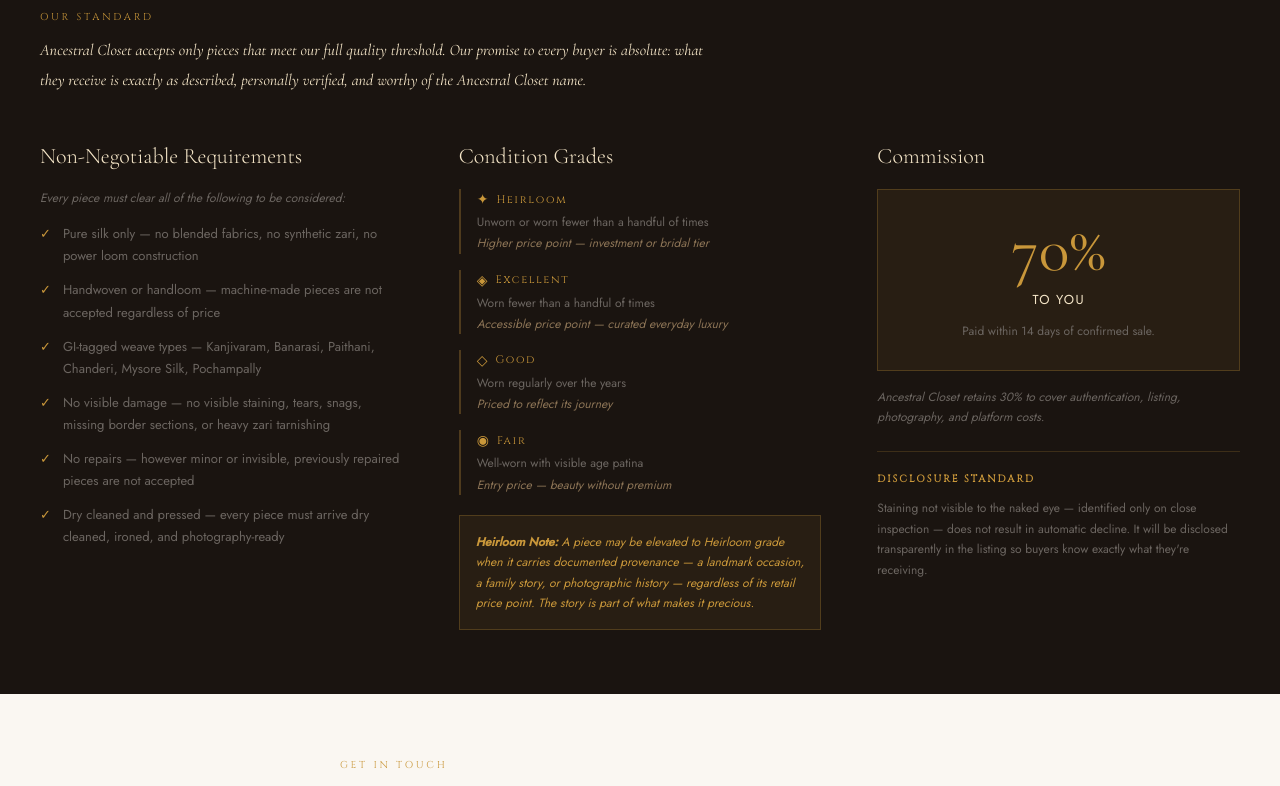
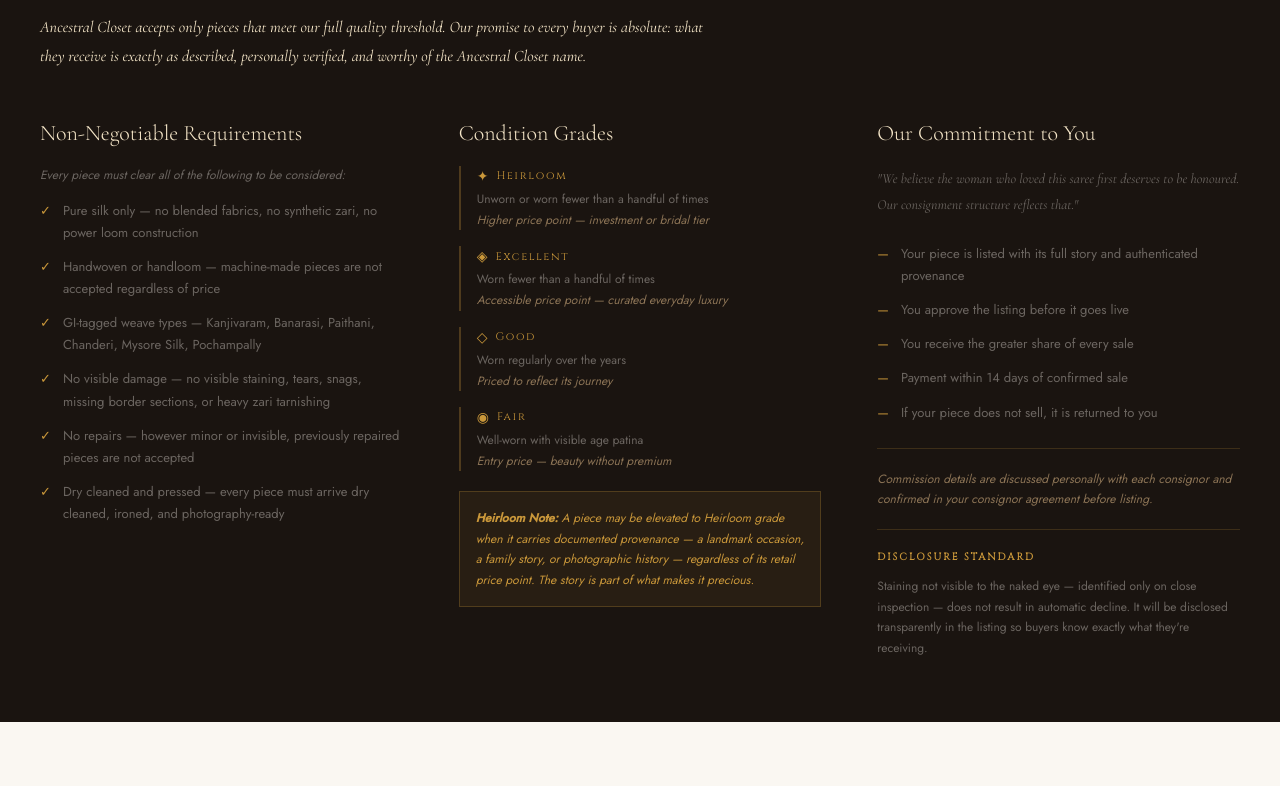
Before and after one commit to smithamurthyrao/ancestral-closet, a Next.js app: page /consign in a window 1280 px wide. Shown: the part 926-1712 px from the top of the page. Built offline with nearby package versions, Linux system fonts and the light colour scheme.

Commit message:
Add consign page

```diff
--- a/src/app/consign/page.tsx
+++ b/src/app/consign/page.tsx
@@ -43,20 +43,20 @@ export default function Consign() {
         </p>
       </section>
 
-      {/* HOW IT WORKS */}
+      {/* HOW IT WORKS — light section, dark text */}
       <section style={{ background: '#FAF7F2', padding: 'clamp(40px,6vw,64px) clamp(16px,5vw,40px)', width: '100%', boxSizing: 'border-box' as const }}>
-        <p style={{ fontFamily: "'Cinzel',serif", fontSize: '10px', letterSpacing: '0.28em', textTransform: 'uppercase', color: '#C9973A', marginBottom: '32px' }}>
+        <p style={{ fontFamily: "'Cinzel',serif", fontSize: '10px', letterSpacing: '0.28em', textTransform: 'uppercase', color: '#1a1410', marginBottom: '32px' }}>
           THE CONSIGNMENT PROCESS
         </p>
         <div style={{ display: 'grid', gridTemplateColumns: 'repeat(auto-fit, minmax(220px, 1fr))', gap: '1px', background: 'rgba(201,151,58,0.15)' }}>
           {[
             { num: '01', title: 'Reach Out', desc: 'Fill in the form below with details about your piece. We respond to all enquiries within 48 hours.' },
-            { num: '02', title: 'Authentication', desc: 'We meet at one of our consignor events or by appointment. Each piece is personally authenticated against our curation standards by Smitha Murthy.' },
+            { num: '02', title: 'Authentication', desc: 'We meet at one of our consignor events or by appointment. Each piece is personally authenticated by Smitha Murthy.' },
             { num: '03', title: 'Listing', desc: 'Accepted pieces are photographed, described, and listed on Ancestral Closet with your approval before going live.' },
-            { num: '04', title: 'Sale & Payment', desc: 'When your piece sells, you receive 70% of the sale price within 14 days of confirmed payment.' },
+            { num: '04', title: 'Sale & Payment', desc: 'When your piece sells, you receive your share of the sale price within 14 days of confirmed payment.' },
           ].map(step => (
             <div key={step.num} style={{ background: '#FAF7F2', padding: 'clamp(28px,4vw,40px) clamp(20px,3vw,32px)' }}>
-              <div style={{ fontFamily: "'Cormorant Garamond',serif", fontSize: '48px', fontWeight: 300, color: '#C9973A', opacity: 0.2, lineHeight: 1, marginBottom: '16px' }}>{step.num}</div>
+              <div style={{ fontFamily: "'Cormorant Garamond',serif", fontSize: '48px', fontWeight: 300, color: '#1a1410', opacity: 0.15, lineHeight: 1, marginBottom: '16px' }}>{step.num}</div>
               <h3 style={{ fontFamily: "'Cinzel',serif", fontSize: '11px', letterSpacing: '0.2em', color: '#1a1410', marginBottom: '12px' }}>{step.title}</h3>
               <p style={{ fontSize: '13px', color: '#6B5C50', lineHeight: 1.8 }}>{step.desc}</p>
             </div>
@@ -64,7 +64,7 @@ export default function Consign() {
         </div>
       </section>
 
-      {/* OUR STANDARD */}
+      {/* OUR STANDARD — dark section */}
       <section style={{ background: '#1a1410', padding: 'clamp(40px,6vw,64px) clamp(16px,5vw,40px)', width: '100%', boxSizing: 'border-box' as const }}>
         <p style={{ fontFamily: "'Cinzel',serif", fontSize: '10px', letterSpacing: '0.28em', textTransform: 'uppercase', color: '#C9973A', marginBottom: '12px' }}>
           OUR STANDARD
@@ -126,21 +126,33 @@ export default function Consign() {
             </div>
           </div>
 
-          {/* Commission */}
+          {/* Commission — reframed */}
           <div>
             <h3 style={{ fontFamily: "'Cormorant Garamond',serif", fontSize: 'clamp(18px,2.5vw,22px)', fontWeight: 300, color: '#F5E6C8', marginBottom: '20px' }}>
-              Commission
+              Our Commitment to You
             </h3>
-            <div style={{ background: 'rgba(201,151,58,0.08)', border: '0.5px solid rgba(201,151,58,0.25)', padding: '28px', marginBottom: '16px', textAlign: 'center' }}>
-              <div style={{ fontFamily: "'Cormorant Garamond',serif", fontSize: '64px', color: '#C9973A', lineHeight: 1 }}>70%</div>
-              <div style={{ fontSize: '13px', color: '#F5E6C8', marginTop: '8px', letterSpacing: '0.1em' }}>TO YOU</div>
-              <div style={{ fontSize: '12px', color: '#6B6560', marginTop: '12px', lineHeight: 1.7 }}>Paid within 14 days of confirmed sale.</div>
+            <p style={{ fontSize: '14px', color: '#6B6560', lineHeight: 1.9, marginBottom: '24px', fontFamily: "'Cormorant Garamond',serif", fontStyle: 'italic' }}>
+              "We believe the woman who loved this saree first deserves to be honoured. Our consignment structure reflects that."
+            </p>
+            <div style={{ display: 'flex', flexDirection: 'column', gap: '12px', marginBottom: '24px' }}>
+              {[
+                'Your piece is listed with its full story and authenticated provenance',
+                'You approve the listing before it goes live',
+                'You receive the greater share of every sale',
+                'Payment within 14 days of confirmed sale',
+                'If your piece does not sell, it is returned to you',
+              ].map(item => (
+                <div key={item} style={{ display: 'flex', gap: '12px', fontSize: '13px', color: '#6B6560', lineHeight: 1.7 }}>
+                  <span style={{ color: '#C9973A', flexShrink: 0 }}>—</span>{item}
+                </div>
+              ))}
             </div>
-            <p style={{ fontSize: '12px', color: '#6B6560', lineHeight: 1.7, fontStyle: 'italic' }}>
-              Ancestral Closet retains 30% to cover authentication, listing, photography, and platform costs.
-            </p>
-
-            <div style={{ marginTop: '24px', borderTop: '0.5px solid rgba(201,151,58,0.2)', paddingTop: '20px' }}>
+            <div style={{ borderTop: '0.5px solid rgba(201,151,58,0.2)', paddingTop: '20px' }}>
+              <p style={{ fontSize: '12px', color: '#8B7355', lineHeight: 1.7, fontStyle: 'italic' }}>
+                Commission details are discussed personally with each consignor and confirmed in your consignor agreement before listing.
+              </p>
+            </div>
+            <div style={{ marginTop: '20px', borderTop: '0.5px solid rgba(201,151,58,0.2)', paddingTop: '20px' }}>
               <h4 style={{ fontFamily: "'Cinzel',serif", fontSize: '10px', letterSpacing: '0.2em', color: '#C9973A', marginBottom: '12px' }}>DISCLOSURE STANDARD</h4>
               <p style={{ fontSize: '12px', color: '#6B6560', lineHeight: 1.7 }}>
                 Staining not visible to the naked eye — identified only on close inspection — does not result in automatic decline. It will be disclosed transparently in the listing so buyers know exactly what they're receiving.
@@ -153,7 +165,7 @@ export default function Consign() {
       {/* CONTACT FORM */}
       <section style={{ background: '#FAF7F2', padding: 'clamp(40px,6vw,64px) clamp(16px,5vw,40px)', width: '100%', boxSizing: 'border-box' as const }}>
         <div style={{ maxWidth: '600px', margin: '0 auto' }}>
-          <p style={{ fontFamily: "'Cinzel',serif", fontSize: '10px', letterSpacing: '0.28em', textTransform: 'uppercase', color: '#C9973A', marginBottom: '12px' }}>
+          <p style={{ fontFamily: "'Cinzel',serif", fontSize: '10px', letterSpacing: '0.28em', textTransform: 'uppercase', color: '#1a1410', marginBottom: '12px' }}>
             GET IN TOUCH
           </p>
           <h2 style={{ fontFamily: "'Cormorant Garamond',serif", fontSize: 'clamp(24px,4vw,36px)', fontWeight: 300, color: '#1a1410', marginBottom: '8px' }}>
```
Also changed, not shown: 1 other file (tests, documents, lock files or other folders).
